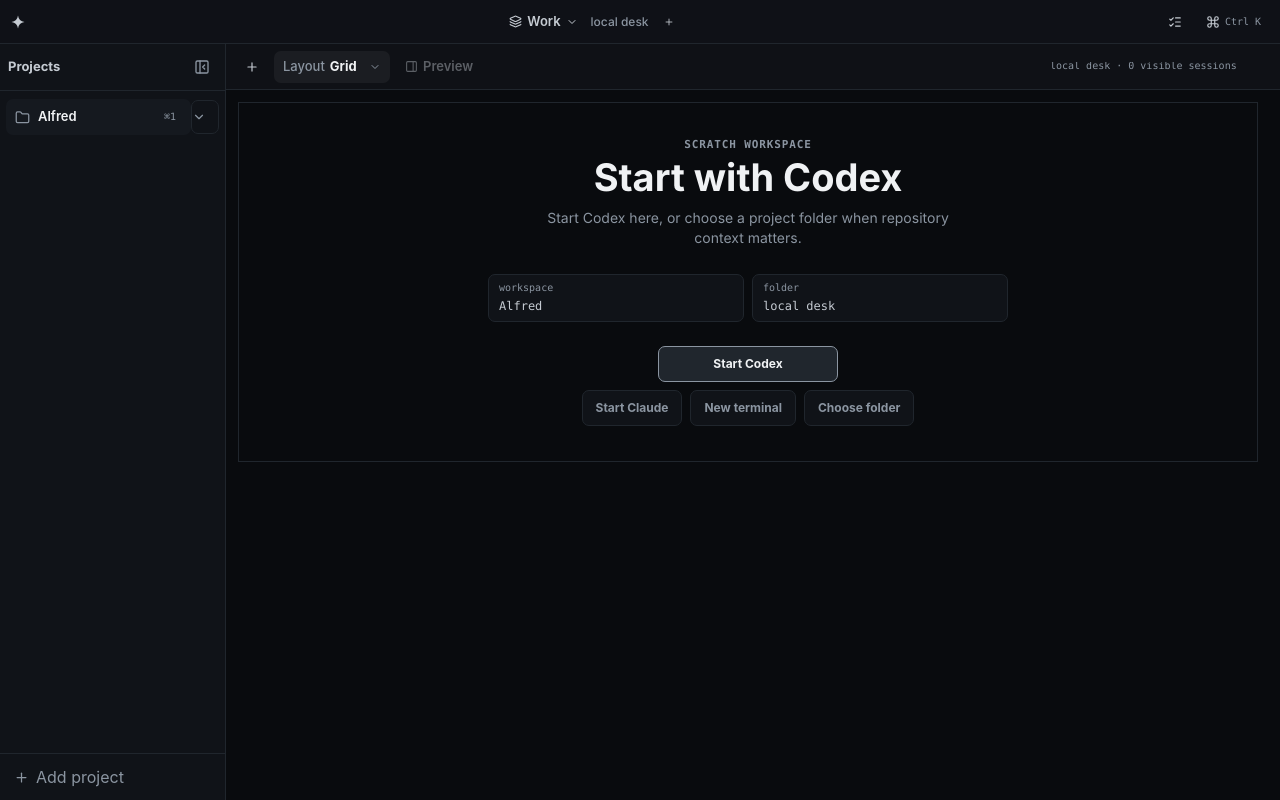
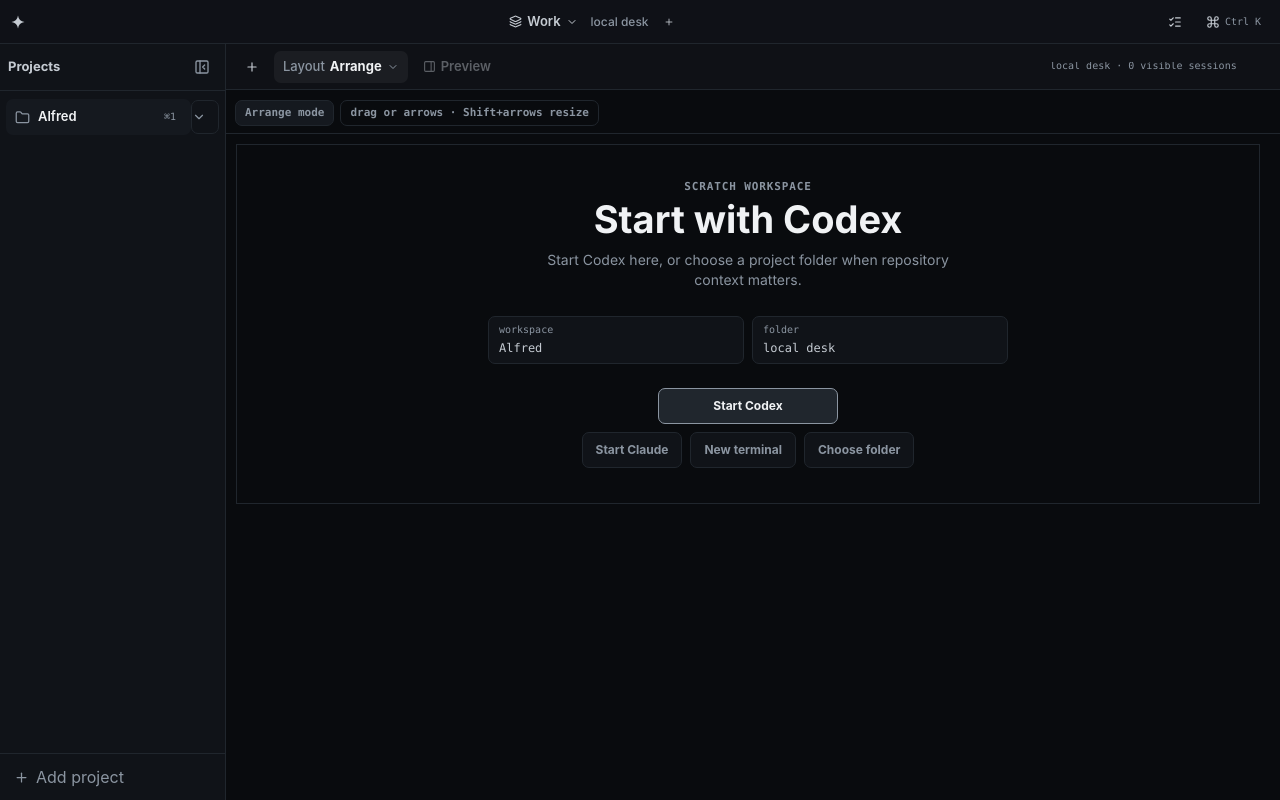
Before and after one commit to pdudek2/Alfred, a React (Vite) app in the folder apps/desktop/: page / in a window 1280 px wide. Built offline with nearby package versions, Linux system fonts and the light colour scheme.

Commit message:
feat: start new terminal workspaces in arrange mode

```diff
--- a/apps/desktop/src/renderer/app.tsx
+++ b/apps/desktop/src/renderer/app.tsx
@@ -179,7 +179,7 @@ function tileLayoutRecordsEqual(
 export function App() {
   const [workspaces, setWorkspaces] = useState<Workspace[]>(DEFAULT_WORKSPACES);
   const [activeWorkspaceId, setActiveWorkspaceId] = useState<string>(DEFAULT_WORKSPACE_ID);
-  const [arrangeMode, setArrangeMode] = useState<boolean>(false);
+  const [arrangeMode, setArrangeMode] = useState<boolean>(true);
   const [workModesByWorkspace, setWorkModesByWorkspace] = useState<Record<string, WorkMode>>({
     [DEFAULT_WORKSPACE_ID]: "desk",
   });
@@ -2300,8 +2300,10 @@ export function App() {
     ])
       .then(([terminalResult, stagedPlanResult, runtimeStatusResult, layoutResult, workspaceStateResult]) => {
         if (cancelled) return;
+        const hydratedWorkspaceId = workspaceStateResult?.activeWorkspaceId ?? DEFAULT_WORKSPACE_ID;
         setRuntimeStatus(runtimeStatusResult);
         setTileLayoutsByWorkspace(layoutResult.layoutsByWorkspace);
+        setArrangeMode(layoutResult.viewStateByWorkspace[hydratedWorkspaceId]?.workMode === undefined);
         setWorkModesByWorkspace({
           [DEFAULT_WORKSPACE_ID]: "desk",
           ...Object.fromEntries(
@@ -2357,7 +2359,6 @@ export function App() {
           (session) => !liveClientIds.has(session.id),
         );
         const restoredClientIds = new Set(restoredSessions.map((session) => session.id));
-        const hydratedWorkspaceId = workspaceStateResult?.activeWorkspaceId ?? DEFAULT_WORKSPACE_ID;
         const hydratedWorkspaceRootPath = workspaceRootPath(workspaceStateResult, hydratedWorkspaceId);
         const hydratedWorkspaceMissing =
           workspaceStateResult?.workspaces.find((workspace) => workspace.id === hydratedWorkspaceId)?.rootStatus
```
Also changed, not shown: 1 other file (tests, documents, lock files or other folders).
